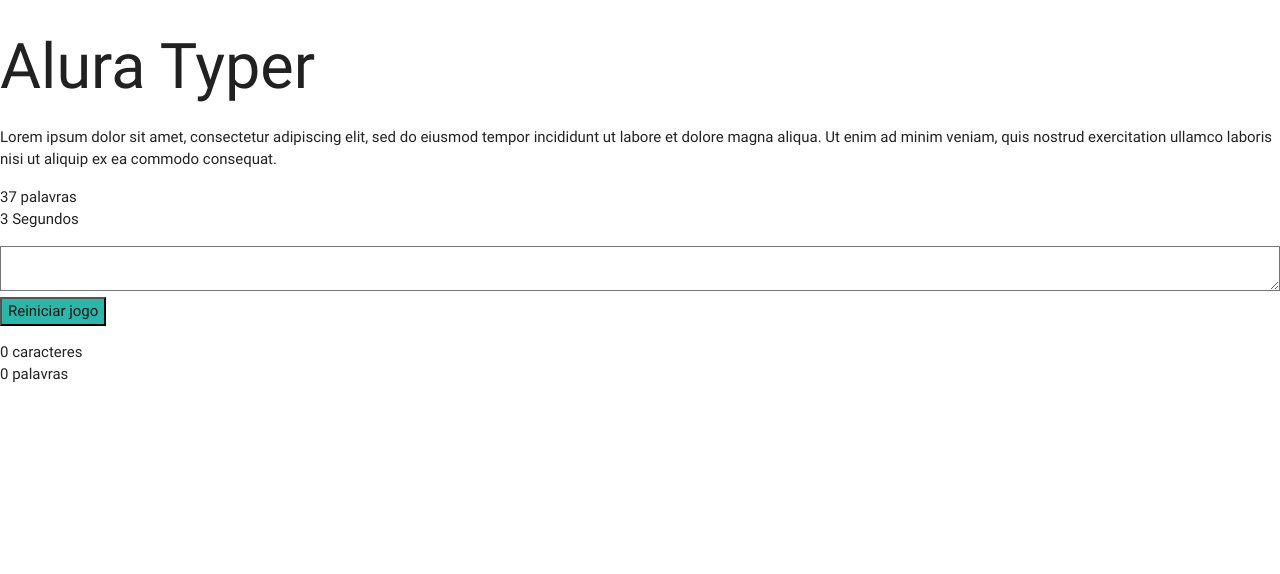
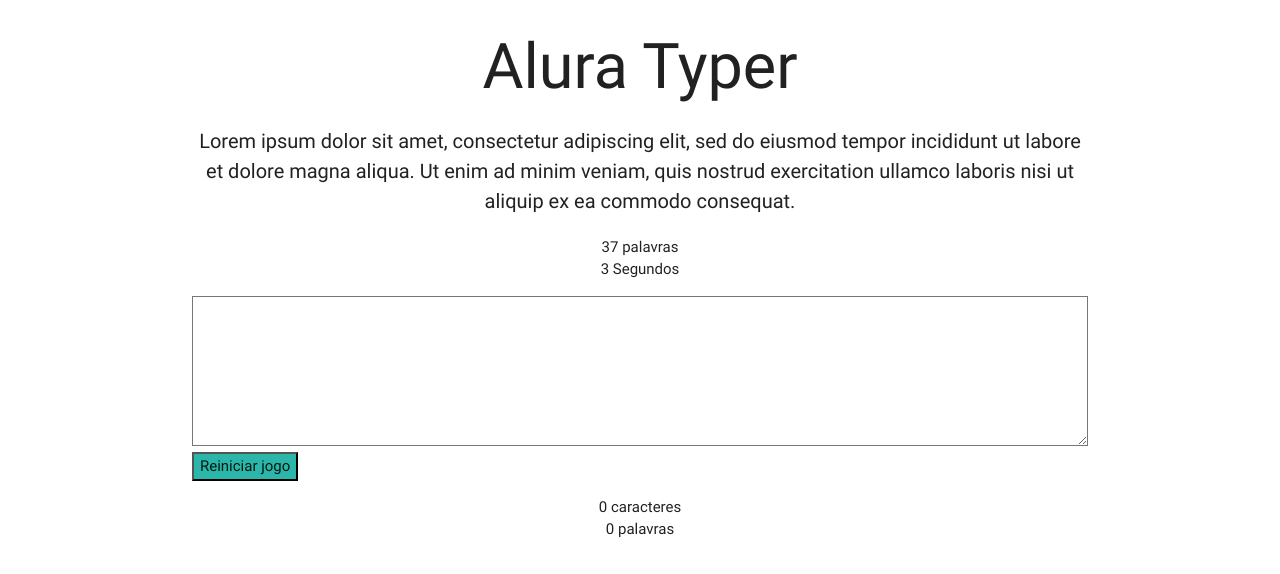
Before and after one commit to developerWelligton/jQuery-domine-a-biblioteca-mais-popular-do-mercado-parte-1, a plain HTML site: page alura-typer/public/principal.html in a window 1280 px wide. Both pictures are taken after a click on the button "Reiniciar jogo". Drawn offline with Linux system fonts and the light colour scheme.

Commit message:
Estilizando o jogo

```diff
--- a/alura-typer/public/css/estilos.css
+++ b/alura-typer/public/css/estilos.css
@@ -0,0 +1,15 @@
+.campo-digitacao{
+    font-size: 20px;
+    height: 150px;
+
+}
+
+.frase{
+    font-size:20px;
+}
+.campo-desativado{
+    background-color: lightgray;
+}
+.campo-ativado{
+    background-color: rgb(255, 255, 255);
+}
--- a/alura-typer/public/js/main.js
+++ b/alura-typer/public/js/main.js
@@ -39,8 +39,8 @@
             if(tempoRestante < 1){
                 campo.attr("disabled",true);
                 clearInterval(cronometroID);
+                campo.addClass("campo-desativado")
             }
-
         }, 1000);
     });
 }
@@ -52,5 +52,7 @@
     $("#contador-palavras").text("0");
     $("#contador-caracteres").text("0");
     $("#tempo-digitacao").text(tempoInicial);
+    campo.addClass("campo-ativado")
     inicializaCronometro();
+
 }
--- a/alura-typer/public/principal.html
+++ b/alura-typer/public/principal.html
@@ -4,22 +4,26 @@
     <meta charset="UTF-8">
     <title>Alura Typer</title>
     <link rel="stylesheet" href="css/libs/materialize.min.css">
+    <link rel="stylesheet" href="css/estilos.css">
 </head>
 <body>
-    <h1>Alura Typer</h1>
-    <p class="frase">Lorem ipsum dolor sit amet, consectetur adipiscing elit, sed do eiusmod tempor incididunt ut labore et dolore magna aliqua. Ut enim ad minim veniam, quis nostrud exercitation ullamco laboris nisi ut aliquip ex ea commodo consequat. </p>
+    <div class="container">
+        <h1 class="center">Alura Typer</h1>
+        <p class="frase center">Lorem ipsum dolor sit amet, consectetur adipiscing elit, sed do eiusmod tempor incididunt ut labore et dolore magna aliqua. Ut enim ad minim veniam, quis nostrud exercitation ullamco laboris nisi ut aliquip ex ea commodo consequat. </p>
 
-    <ul class="informacoes">
+        <ul class="informacoes center">
             <li><span id="tamanho-frase">30</span>  palavras</li>
             <li> <span id="tempo-digitacao">3</span>  Segundos</li>
         </ul>
         <textarea class="campo-digitacao"  cols="40" rows="8"></textarea>
         <button id="botao-reiniciar">Reiniciar jogo</button>
 
-    <ul>
+        <ul class="center">
             <li><span id="contador-caracteres">0</span> caracteres</li>
             <li><span id="contador-palavras">0</span> palavras</li>
         </ul>
+    </div>
+
 
     <script src="js/jquery.js"> </script>
     <script src="js/main.js">
```
Lines whose indentation alone changed are shown as unchanged.
